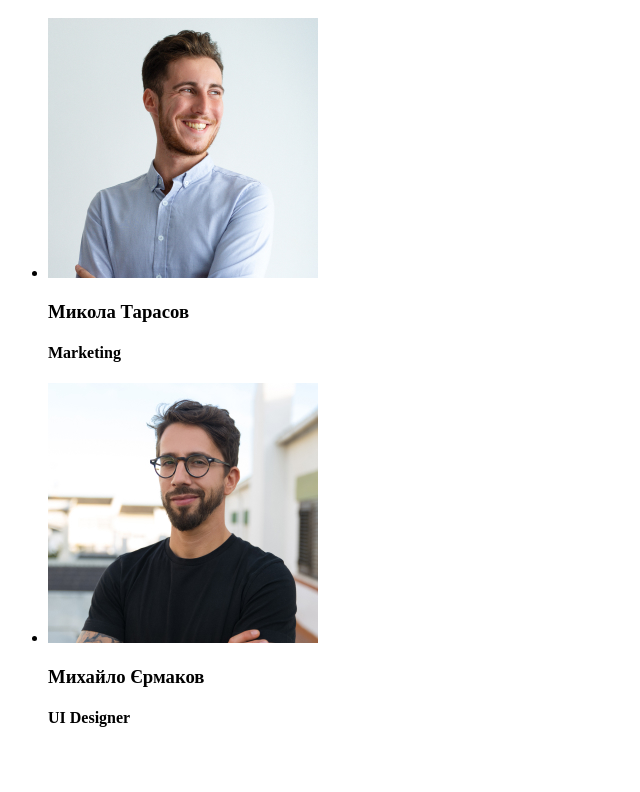
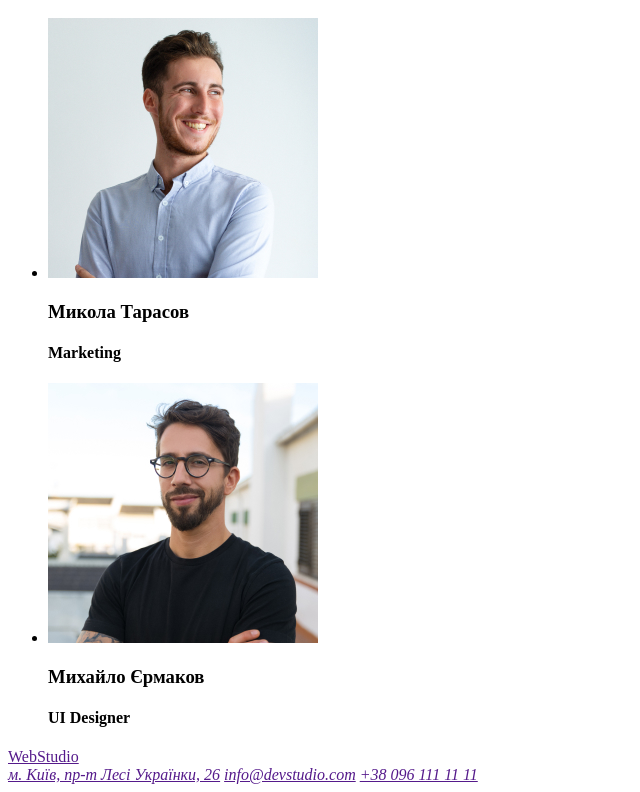
Before and after one commit to varewka7/goit-markup-hw-01, a plain HTML site: page index.html in a window 1280 px wide. Shown: the part 2331-3123 px from the top of the page, without its empty margins (0-640 px from the left). Before the commit the page ends 3079 px from the top, so only its background shows below. Drawn offline with Linux system fonts and the light colour scheme.

Commit message:
футер

```diff
--- a/index.html
+++ b/index.html
@@ -89,7 +89,7 @@
                         <h4 lang="en">Marketing</h4>
                     </li>
                     <li>
-                        <img src="images/UIdesigner.jpg" alt="Дизайнер інтерфейсу користувача" width="270">
+                        <img src="images/uldesigner.jpg" alt="Дизайнер інтерфейсу користувача" width="270">
                         <h3>Михайло Єрмаков</h3>
                         <h4 lang="en">UI Designer</h4>
                     </li>
@@ -101,7 +101,12 @@
         <!--футер-->
 
         <footer>
-
+            <a href="" lang="en">WebStudio</a>
+            <address>
+                <a href="">м. Київ, пр-т Лесі Українки, 26</a>
+                <a href="">info@devstudio.com</a>
+                <a href="">+38 096 111 11 11</a>
+            </address>
         </footer>
 </body>
 </html>
```
Also changed, not shown: images/uldesigner.jpg (renamed from images/UIdesigner.jpg).
